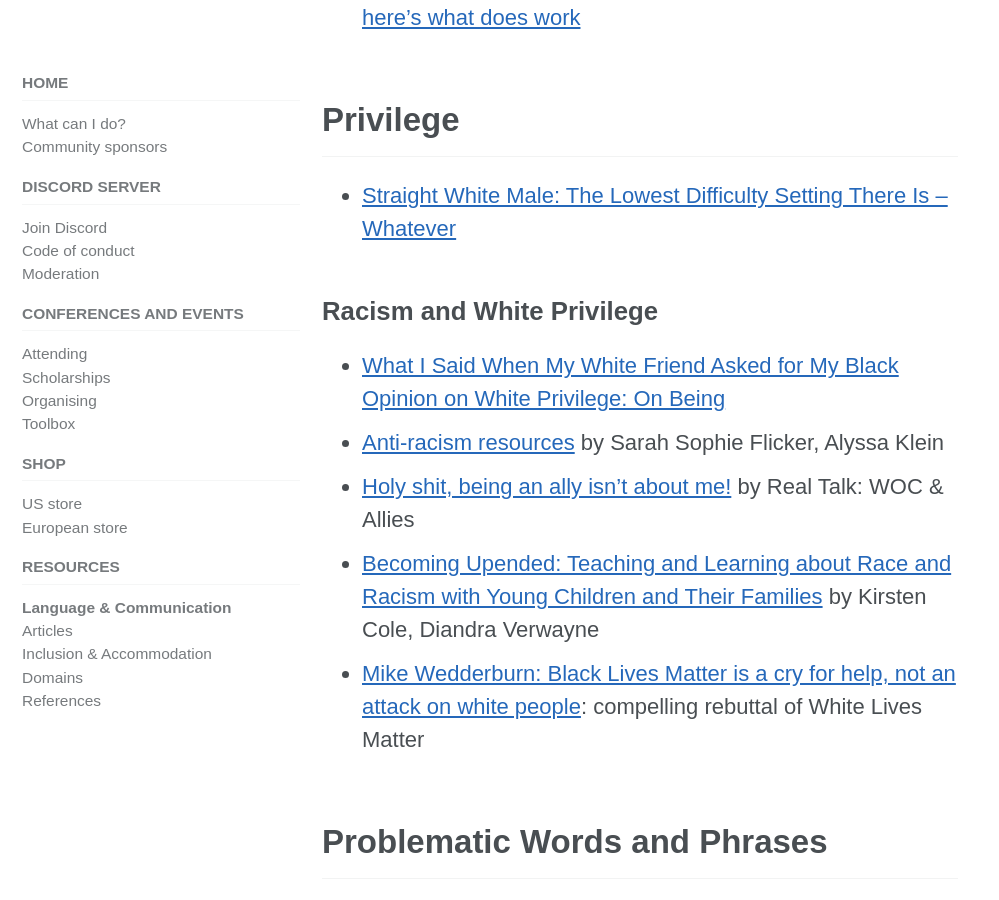
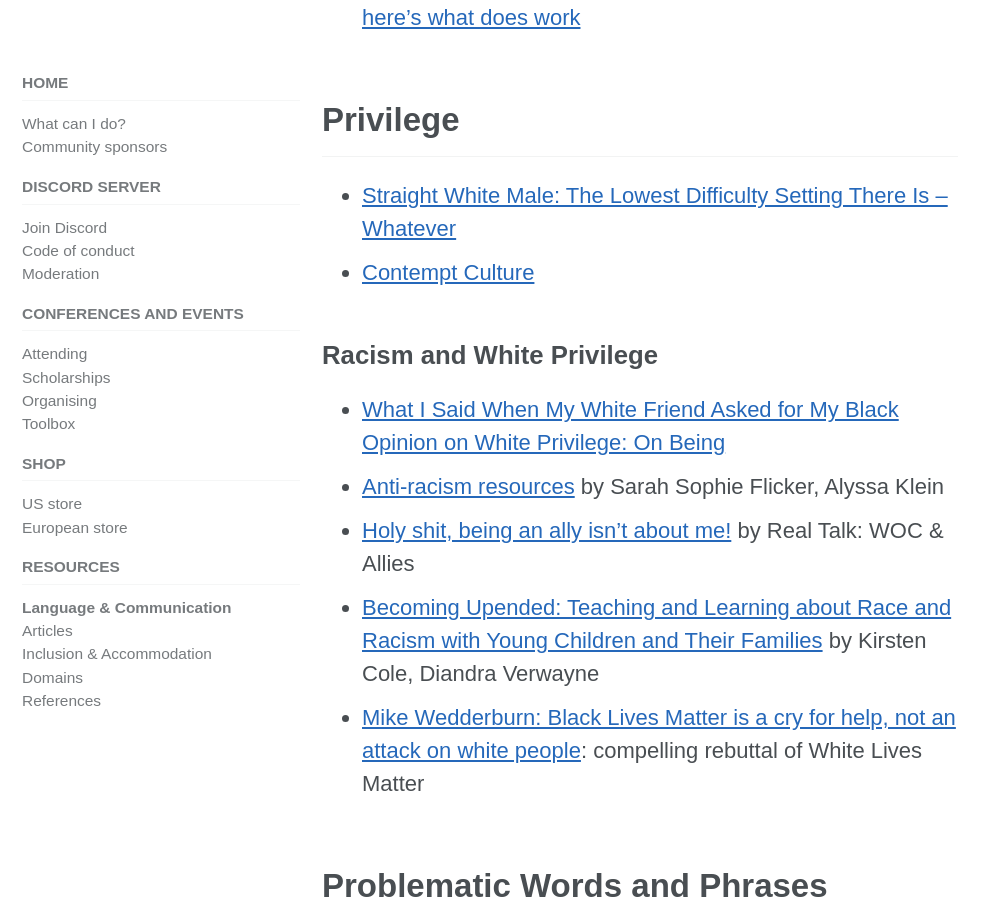
Before and after one commit to include-cpp/include-cpp.github.io, a Jekyll site: the page built from resources/language/index.md, in a window 1280 px wide and 900 px high, scrolled down 2028 px. Shown: the whole window, without its empty margins (0-999 px from the left). Built offline with Jekyll 4.4.1, drawn with Linux system fonts in a browser that asks for light colours; cached includes are drawn as plain includes; nearby versions of some CDN libraries.

Commit message:
Add contempt culture resource
Thanks to @patsytau for helping out

Thanks to @KateGregory and @LesleyLai for the link suggestion

```diff
--- a/resources/language/index.md
+++ b/resources/language/index.md
@@ -45,6 +45,7 @@ title: Language and Communication
 ## Privilege
 
 * [Straight White Male: The Lowest Difficulty Setting There Is – Whatever](http://whatever.scalzi.com/2012/05/15/straight-white-male-the-lowest-difficulty-setting-there-is/)
+* [Contempt Culture](https://blog.aurynn.com/2015/12/16-contempt-culture/)
 
 ### Racism and White Privilege
 
```
